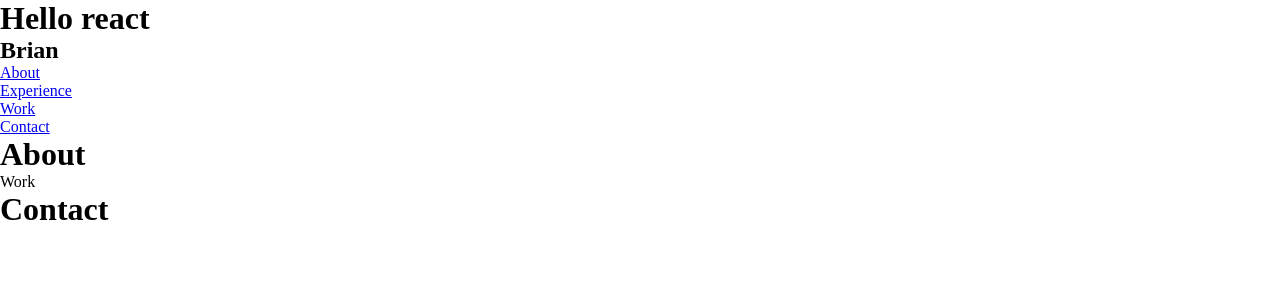
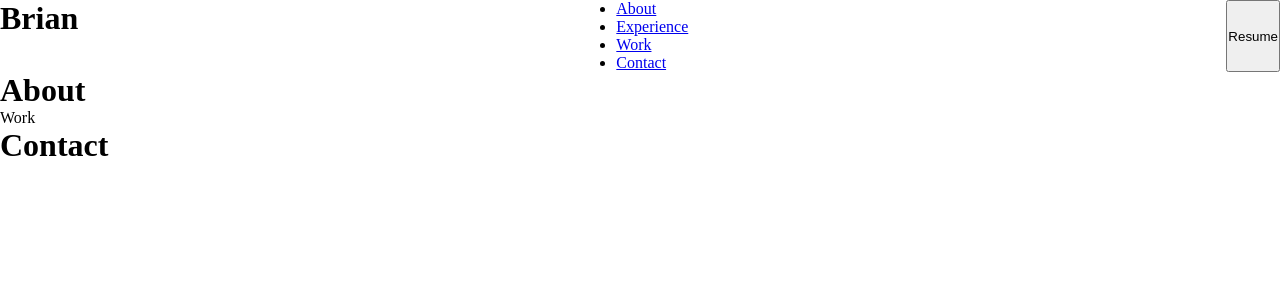
Before and after one commit to brain-ambani/brian-codes, a React (Create React App) app: page / in a window 1280 px wide. Shown: the top 300 px of the page. Built offline with nearby package versions, Linux system fonts and the light colour scheme.

Commit message:
updated the files

```diff
--- a/public/index.html
+++ b/public/index.html
@@ -10,34 +10,13 @@
       content="Web site created using create-react-app"
     />
     <link rel="apple-touch-icon" href="%PUBLIC_URL%/logo192.png" />
-    <!--
-      manifest.json provides metadata used when your web app is installed on a
-      user's mobile device or desktop. See https://developers.google.com/web/fundamentals/web-app-manifest/
-    -->
+
     <link rel="manifest" href="%PUBLIC_URL%/manifest.json" />
-    <!--
-      Notice the use of %PUBLIC_URL% in the tags above.
-      It will be replaced with the URL of the `public` folder during the build.
-      Only files inside the `public` folder can be referenced from the HTML.
 
-      Unlike "/favicon.ico" or "favicon.ico", "%PUBLIC_URL%/favicon.ico" will
-      work correctly both with client-side routing and a non-root public URL.
-      Learn how to configure a non-root public URL by running `npm run build`.
-    -->
-    <title>React App</title>
+    <title>Dev Brian</title>
   </head>
   <body>
     <noscript>You need to enable JavaScript to run this app.</noscript>
     <div id="root"></div>
-    <!--
-      This HTML file is a template.
-      If you open it directly in the browser, you will see an empty page.
-
-      You can add webfonts, meta tags, or analytics to this file.
-      The build step will place the bundled scripts into the <body> tag.
-
-      To begin the development, run `npm start` or `yarn start`.
-      To create a production bundle, use `npm run build` or `yarn build`.
-    -->
   </body>
 </html>
--- a/src/App.js
+++ b/src/App.js
@@ -4,7 +4,6 @@ import ComponentWrapper from "./components/ComponentWrapper";
 function App() {
   return (
     <div className="App">
-      <h1>Hello react</h1>
       <ComponentWrapper />
     </div>
   );
--- /dev/null
+++ b/src/components/nav/Nav.css
@@ -0,0 +1,5 @@
+.nav {
+  display: flex;
+  justify-content: space-between;
+  width: 100%;
+}
--- a/src/components/nav/Nav.jsx
+++ b/src/components/nav/Nav.jsx
@@ -1,10 +1,11 @@
 import React from "react";
+import "./Nav.css";
 
 export default function Nav() {
   return (
-    <div>
+    <div className="nav">
+      <h1>Brian</h1>
       <nav>
-        <h1>Brian</h1>
         <ul>
           <li>
             <a href="#about">About</a>
@@ -20,6 +21,7 @@ export default function Nav() {
           </li>
         </ul>
       </nav>
+      <button>Resume</button>
     </div>
   );
 }
```
